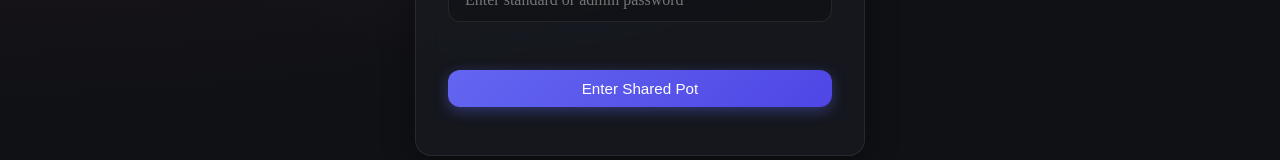
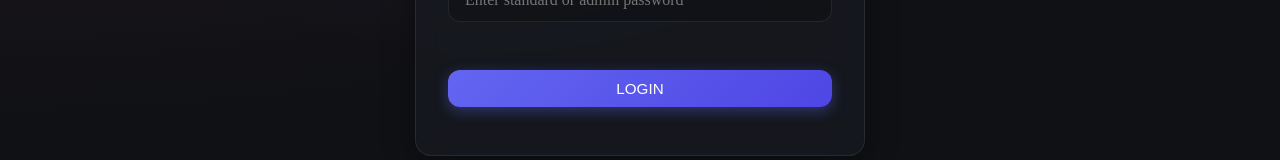
Before and after one commit to dis-craft/expense-tracker, a Next.js app: page / in a window 1280 px wide. Shown: the part 548-708 px from the top of the page. Built offline with nearby package versions, Linux system fonts and the light colour scheme; no server answers.

Commit message:
fixed build errors 6

```diff
--- a/src/app/page.tsx
+++ b/src/app/page.tsx
@@ -73,7 +73,7 @@ export default function Home() {
           {savedName ? (
             <div style={{ textAlign: "center", padding: "16px", background: "rgba(255,255,255,0.05)", borderRadius: "12px", marginBottom: "8px" }}>
               <div style={{ display: "flex", justifyContent: "center", marginBottom: "12px" }}>
-                 <Users size={24} color="var(--primary-accent)" />
+                <Users size={24} color="var(--primary-accent)" />
               </div>
               <p style={{ margin: "0 0 4px 0", fontSize: "0.9rem", color: "var(--text-muted)" }}>Logging in as</p>
               <h3 style={{ margin: 0, textTransform: "capitalize", color: "white" }}>{savedName}</h3>
@@ -118,7 +118,7 @@ export default function Home() {
           </div>
 
           <button type="submit" className="btn btn-primary" style={{ width: "100%", marginTop: "16px" }} disabled={loading}>
-            {loading ? "Verifying..." : "Enter Shared Pot"}
+            {loading ? "Verifying..." : "LOGIN"}
           </button>
         </form>
       </div>
```
